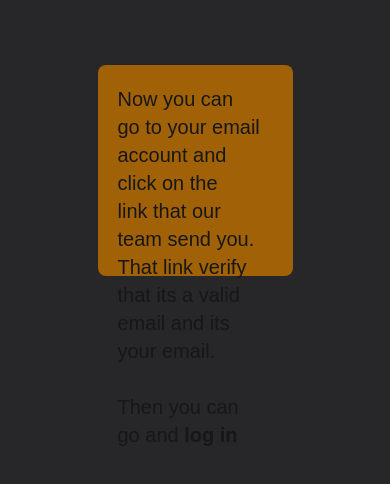
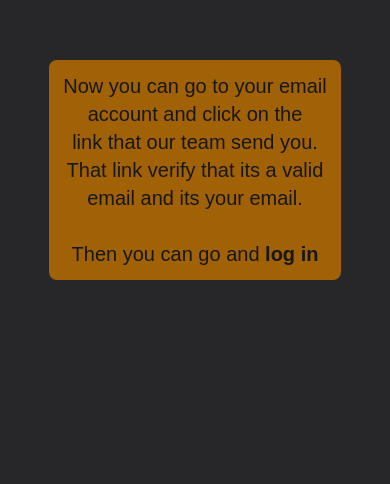
Before and after one commit to Sniper30/inote, a Next.js app: page /validate in a window 390 px wide. Shown: the part 252-736 px from the top of the page. Built offline with nearby package versions, Linux system fonts and the light colour scheme.

Commit message:
fixing responsive

```diff
--- a/app/error/page.tsx
+++ b/app/error/page.tsx
@@ -3,12 +3,13 @@ import Link from "next/link";
 
 export default function ErrorPage(){
     return (
-        <div className="h-full w-full flex justify-center items-center bg-zinc-800 antialiased">
-        <div className="p-5 bg-yellow-700  w-2/4 h-1/4 rounded-lg">
-        <div className="text-balance text-xl w-full">
-                <p>An error happened make shure you verify your email, if that
+        <div className="h-full w-full flex flex-col justify-center items-center bg-zinc-800 antialiased lg:pb-72">
+            <h3 className=" w-3/12 p-5 text-3xl">Error</h3>
+        <div className="p-3 bg-yellow-700 w-full sm:w-9/12  xl:w-5/12 rounded-lg min-h-40 h-fit">
+        <div className="text-balance text-xl w-full h-fit flex flex-col justify-center items-center text-center ">
+                <p className="w-full">An error happened make shure you verify your email, if that
                     the case go to your email account and look for a email by kelvin rafael </p>
-                <p >go to <Link className="font-black" href={'/login'}>log in</Link></p>
+                <p className="w-full" >go to <Link className="font-black" href={'/login'}>log in</Link></p>
         </div>
         </div>
     </div>
--- a/app/validate/page.tsx
+++ b/app/validate/page.tsx
@@ -4,8 +4,8 @@ import Link from "next/link";
 export default function EmailVerificationPage() {
     return (
     <div className="h-full w-full flex justify-center items-center bg-zinc-800 antialiased">
-        <div className="p-5 bg-yellow-700  w-2/4 h-1/4 rounded-lg">
-        <div className="text-balance text-xl w-full">
+        <div className="p-3 bg-yellow-700 w-full sm:w-9/12  xl:w-5/12 rounded-lg min-h-40 h-fit">
+        <div className="text-balance text-xl w-full h-fit flex flex-col justify-center items-center text-center ">
                 <p>Now you can go to your email account and click on the link that our team send you. </p>
                 <p>That link verify that its a valid email and its your email. </p>
                 <br />
```
